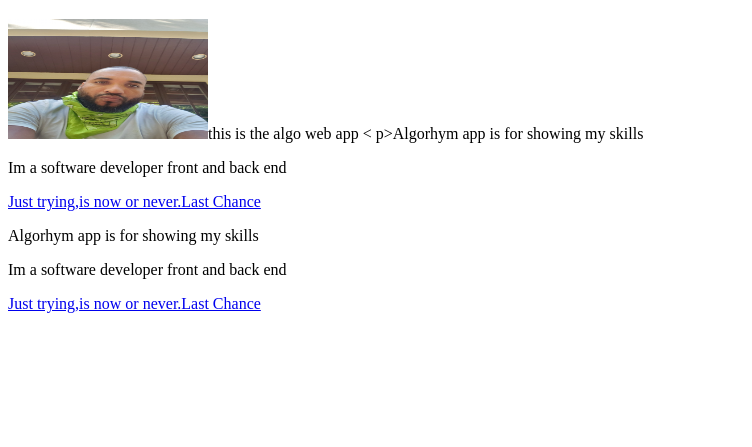
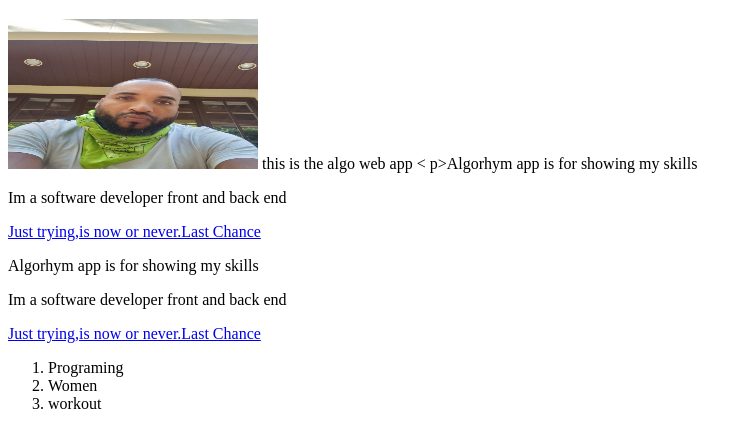
Before and after one commit to Ives-algorhym/Ives-algorhym.github.io, a plain HTML site: page index.html in a window 1280 px wide. Shown: the part 87-534 px from the top of the page, without its empty margins (0-752 px from the left). Drawn offline with Linux system fonts and the light colour scheme; a script that the page names is missing.

Commit message:
changing idex

```diff
--- a/index.html
+++ b/index.html
@@ -22,8 +22,8 @@
 	</head>
 	<body class="sapUiBody" id="content">
         <h1>Ives the Algo </h1>
-        <img src="ives.jpg" width="200" height="120" alt="Hansome guy"
-        <h2>this is the algo web app</h2>
+        <img src="ives.jpg" width="250" height="150" alt="Hansome guy"
+        <h2>  this is the algo web app</h2>
         <!--Acomment just to check-->
 
         <    p>Algorhym app is for showing my skills</p>
@@ -33,5 +33,12 @@
         <p>Im a software developer front and back end</p>
 
         <a href="www.nba.com">Just trying,is now or never.Last Chance</a>
+
+		<ol>
+
+			<li>Programing</li>
+			<li>Women</li>
+			<li>workout</li>
+		</ol>
 	</body>
 </html>
```
